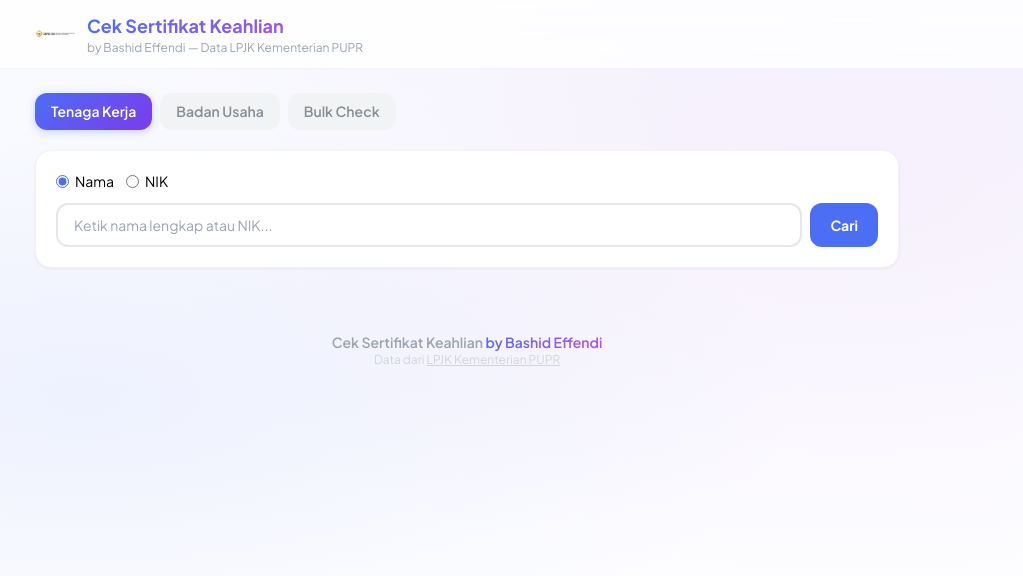
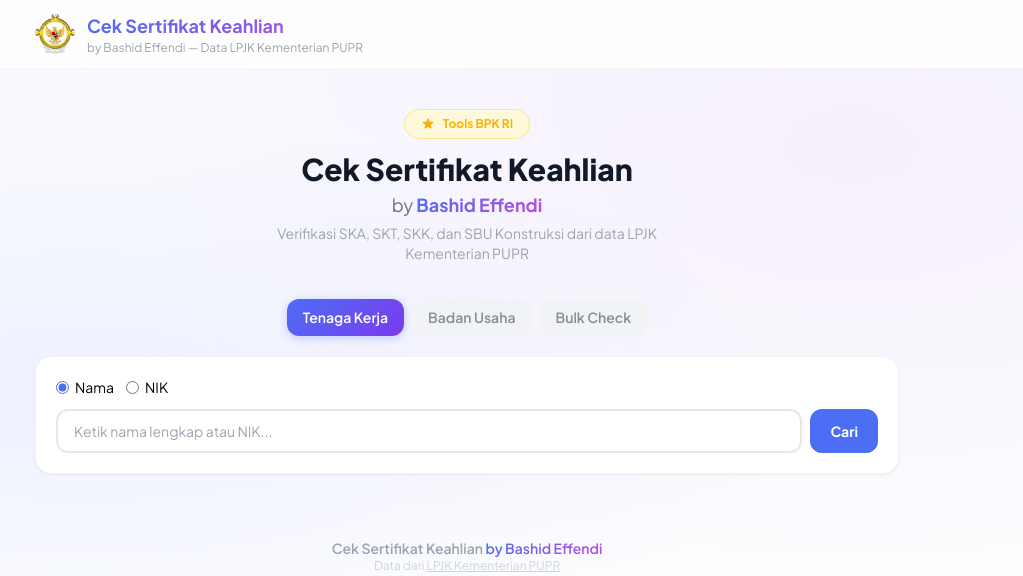
Before and after one commit to bashid-dyan/ska-scanner, a Flask app: page / in a window 1280 px wide. Shown: the top 576 px of the page, without its empty margins (173-1196 px from the left). Run offline with Flask 3, Linux system fonts and the light colour scheme; some libraries are stand-ins or nearby versions.

Commit message:
Fix logo ke SVG + tambah hero section seperti PDDIKTI Checker
Co-Authored-By: Claude Opus 4.6 (1M context) <noreply@anthropic.com>

```diff
--- a/templates/index.html
+++ b/templates/index.html
@@ -40,7 +40,7 @@
     <header class="bg-white/80 backdrop-blur-md border-b border-gray-100 sticky top-0 z-50">
         <div class="max-w-4xl mx-auto px-4 py-3 flex items-center justify-between">
             <div class="flex items-center gap-3">
-                <img src="/static/logo-bpk.png" alt="BPK" class="w-10 h-10 object-contain" onerror="this.src='/static/logo-bpk.svg'">
+                <img src="/static/logo-bpk.svg" alt="BPK" class="w-10 h-10 object-contain">
                 <div>
                     <h1 class="text-lg font-bold gradient-text">Cek Sertifikat Keahlian</h1>
                     <p class="text-xs text-gray-400">by Bashid Effendi &mdash; Data LPJK Kementerian PUPR</p>
@@ -50,8 +50,19 @@
     </header>
 
     <main class="max-w-4xl mx-auto px-4 py-6 space-y-5">
+        <!-- Hero -->
+        <section class="text-center py-4 fade-in">
+            <div class="inline-flex items-center gap-2 bg-amber-50 border border-amber-200 text-amber-600 text-xs font-bold px-4 py-1.5 rounded-full mb-3">
+                <svg class="w-3.5 h-3.5" fill="currentColor" viewBox="0 0 20 20"><path d="M9.049 2.927c.3-.921 1.603-.921 1.902 0l1.07 3.292a1 1 0 00.95.69h3.462c.969 0 1.371 1.24.588 1.81l-2.8 2.034a1 1 0 00-.364 1.118l1.07 3.292c.3.921-.755 1.688-1.54 1.118l-2.8-2.034a1 1 0 00-1.175 0l-2.8 2.034c-.784.57-1.838-.197-1.539-1.118l1.07-3.292a1 1 0 00-.364-1.118L2.98 8.72c-.783-.57-.38-1.81.588-1.81h3.461a1 1 0 00.951-.69l1.07-3.292z"/></svg>
+                Tools BPK RI
+            </div>
+            <h2 class="text-3xl font-extrabold text-gray-900 mb-1">Cek Sertifikat Keahlian</h2>
+            <p class="text-lg text-gray-500 mb-1">by <span class="font-bold gradient-text">Bashid Effendi</span></p>
+            <p class="text-sm text-gray-400 max-w-md mx-auto">Verifikasi SKA, SKT, SKK, dan SBU Konstruksi dari data LPJK Kementerian PUPR</p>
+        </section>
+
         <!-- Tabs -->
-        <div class="flex gap-2 flex-wrap">
+        <div class="flex gap-2 flex-wrap justify-center">
             <button class="tab-btn active" onclick="switchTab('tk')">Tenaga Kerja</button>
             <button class="tab-btn" onclick="switchTab('bu')">Badan Usaha</button>
             <button class="tab-btn" onclick="switchTab('bulk')">Bulk Check</button>
```
